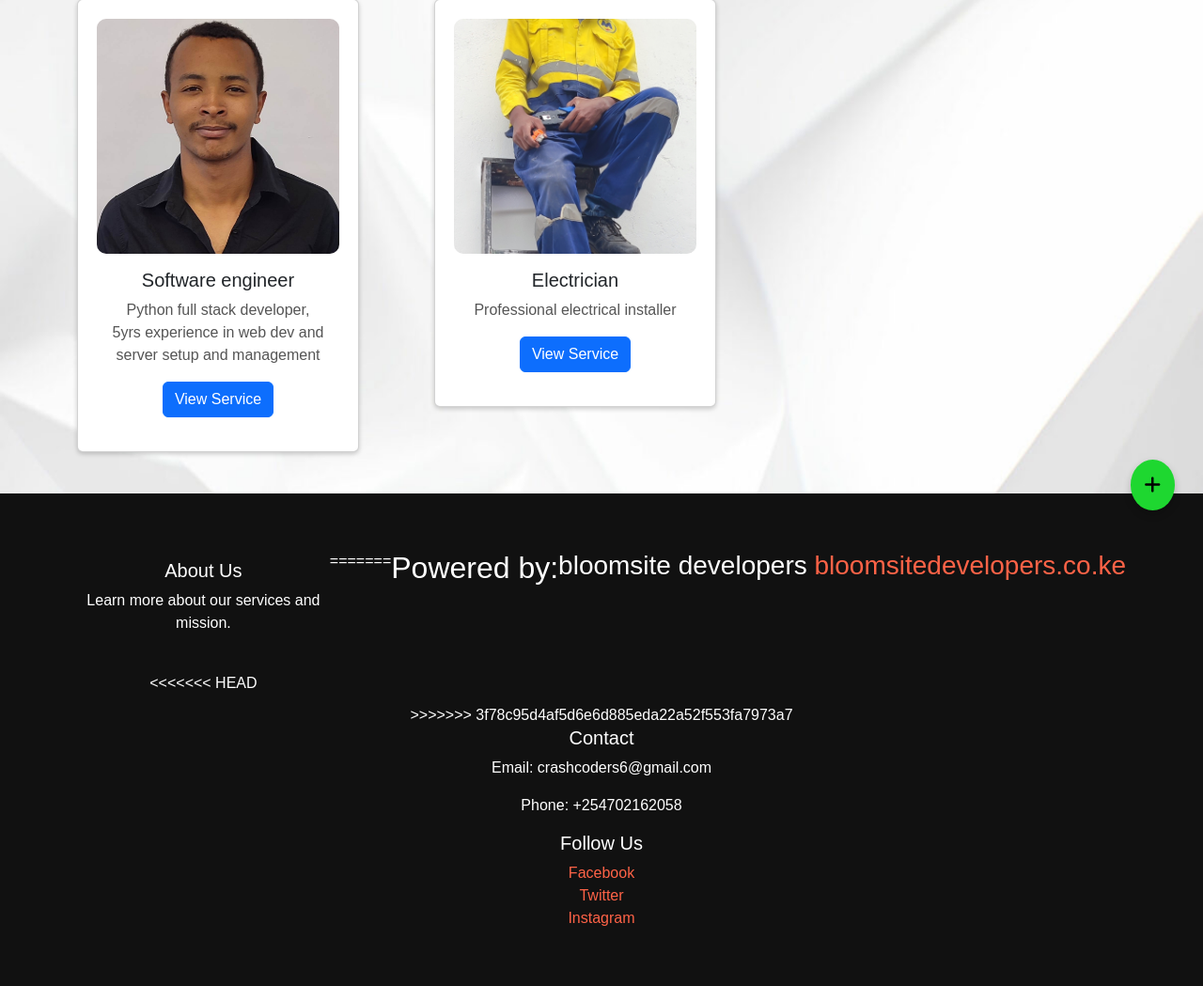
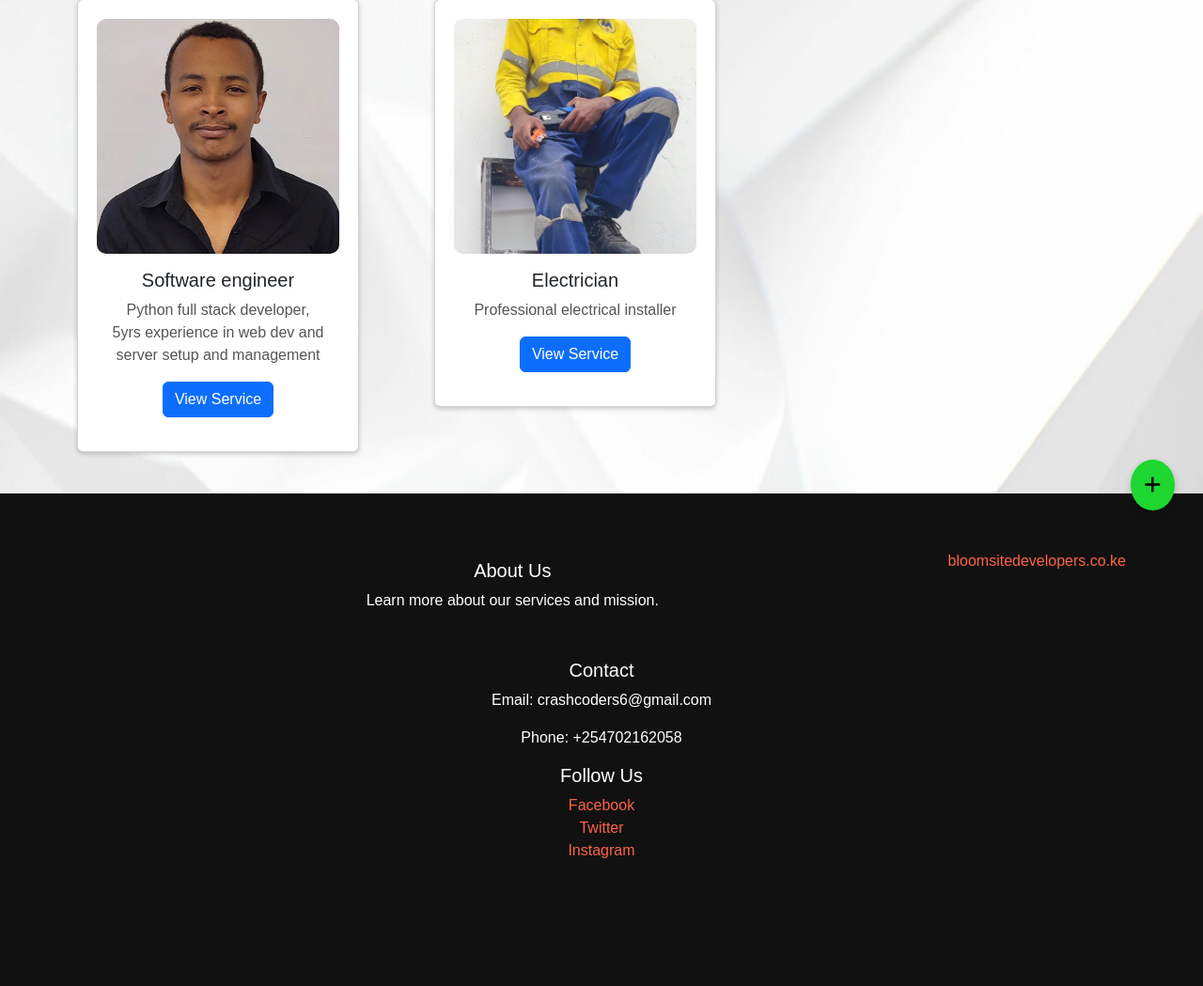
Before and after one commit to Astonke/nexafix, a Django app: page / in a window 1280 px wide. Shown: the part 227-1276 px from the top of the page at 94% size. After the commit the page ends 1140 px from the top, so only its background shows below. Run offline with Django 5.2, Linux system fonts and the light colour scheme; data comes from the database, SQL or seed files in the repository.

Commit message:
Update home3.html

```diff
--- a/mysite/maze/templates/home3.html
+++ b/mysite/maze/templates/home3.html
@@ -191,10 +191,7 @@
                 height: 300px;
             }
         }
-<<<<<<< HEAD
 
-=======
->>>>>>> 3f78c95d4af5d6e6d885eda22a52f553fa7973a7
     </style>
     <script>
     function pending() {
@@ -316,14 +313,11 @@
                 <div>
                     <h5 onclick=window.location.href='/about/'>About Us</h5>
                     <p>Learn more about our services and mission.</p><br>
-<<<<<<< HEAD
 
                         </div>
-=======
-                    <h2>Powered by:<h3><span>bloomsite developers</span>
                         <a href='https://bloomsitedevelopers.co.ke'>bloomsitedevelopers.co.ke</a>
                 </div>
->>>>>>> 3f78c95d4af5d6e6d885eda22a52f553fa7973a7
+
                 <div>
                     <h5>Contact</h5>
                     <p>Email: crashcoders6@gmail.com</p>
```
